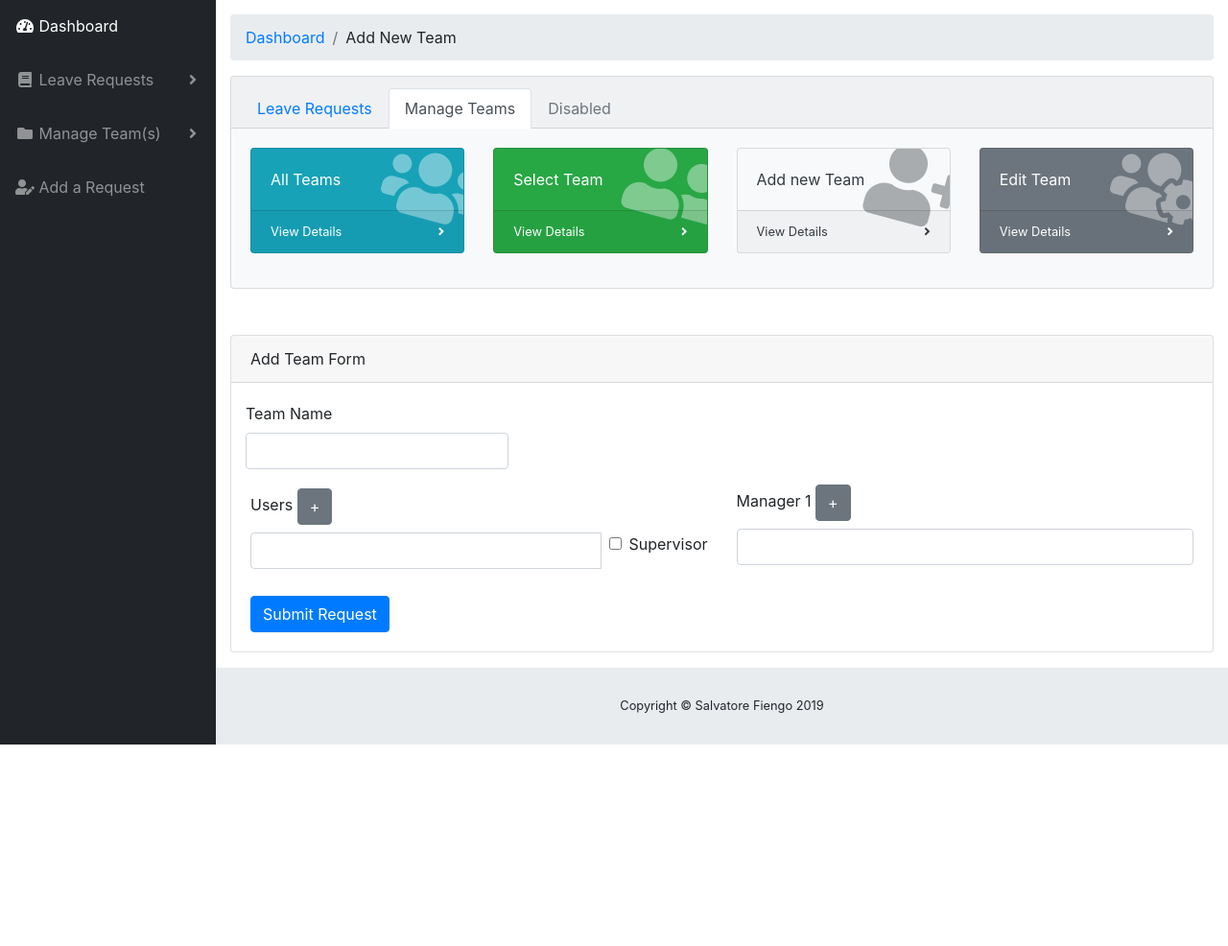
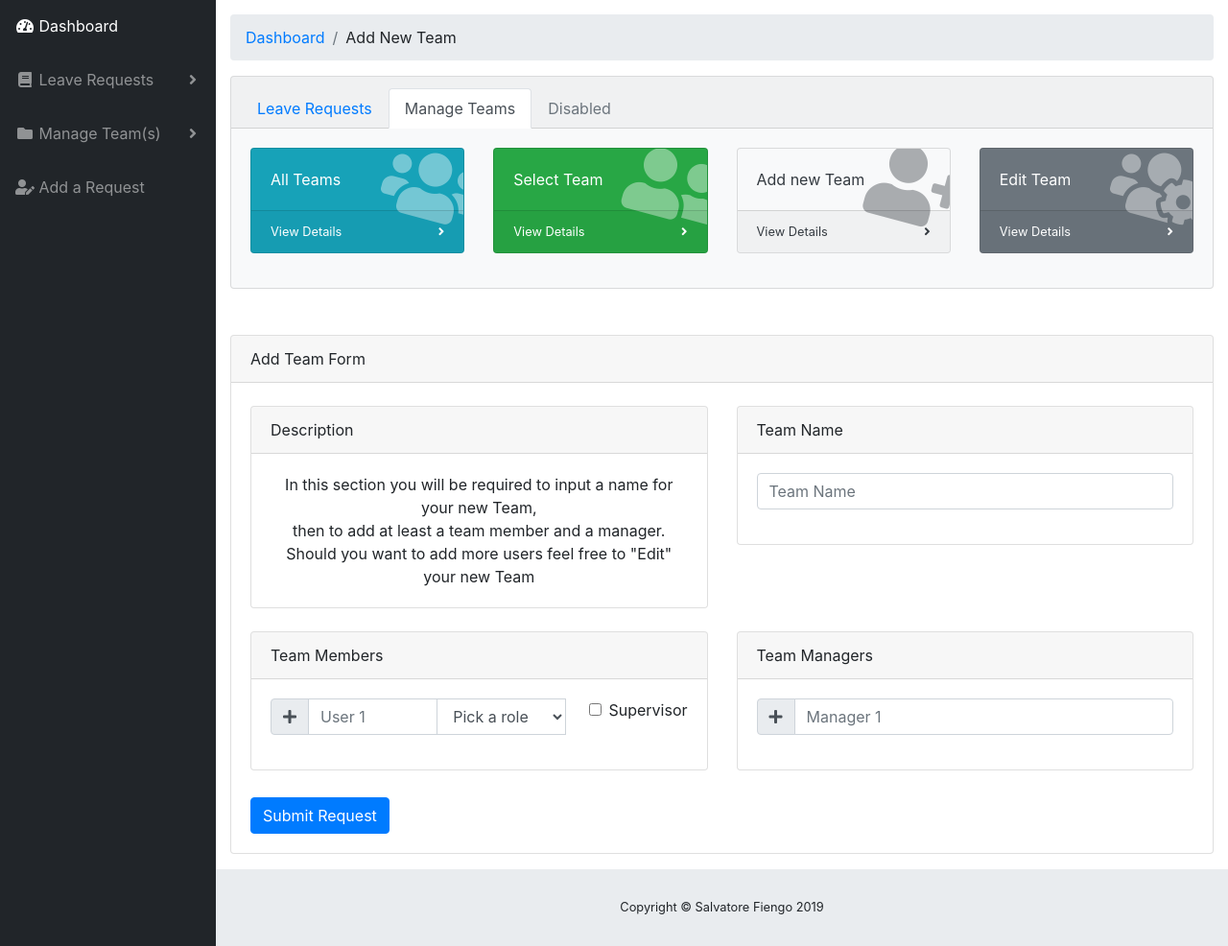
Before and after one commit to SalvatoreFiengo/leave_requests_manager, a Flask app: page /teams/add_team in a window 1280 px wide. Shown: the part 57-1043 px from the top of the page at 96% size. Before the commit the page ends 833 px from the top, so only its background shows below. Run offline with Flask 2, Linux system fonts and the light colour scheme; data that the repository does not hold is empty; some libraries are stand-ins or nearby versions.

Commit message:
fixed helper.py -- to get correct number in badges in controller.html, implemented insert new team, fixed related form

```diff
--- a/app.py
+++ b/app.py
@@ -209,5 +209,28 @@ def add_new_team():
     userslist=mongo.db.userslist.find()
     requests=helper.get_items_number_by_status(mongo.db.userslist)
     return render_template('addNewTeam.html',userslist=userslist,requests=requests,show_teams=True,crumbname="Add New Team")
+
+@app.route('/teams/insert_team', methods=["POST"])
+def insert_team():
+    req= request.form.to_dict()
+    users=[]
+    checkboxes=[]
+    managers=[]
+    print(req)
+    for item in req:
+        if item.startswith('manager'):
+            managers.append({'email':req[item],'approver':True})
+        elif item.startswith('checkbox'):
+            checkboxes.append(item)
+        elif item.startswith('user') and req.get('checkuser_'+item[-1],False) == 'on' :
+            users.append({'email':req[item],'approver':True,'role':req['role_'+item[-1]]})
+        elif item.startswith('user') and req.get('checkuser_'+item[-1],False)==False :
+            users.append({'email':req[item]})
+        else:
+            continue
+
+    mongo.db.team.insert_one({'name':req['team_name'],'users':users,'managers':managers})
+    return redirect(url_for('teams'))
+
 if __name__ == '__main__':
     app.run(host=os.environ.get('IP'), port=os.environ.get('PORT'), debug=True)
--- a/helper.py
+++ b/helper.py
@@ -5,14 +5,16 @@ def get_items_number_by_status(collection):
     rejected=0
     to_be_approved=0
     for item in collection.find():
-        if item["leave_request"][-1]["deleted"]== False:
-            all_results=all_results+1
-            if item["leave_request"][-1]["approved"] == True:
-                approved=approved+1
-            elif item["leave_request"][-1]["rejected"] == True:
-                rejected=rejected+1
-            elif item["leave_request"][-1]["approved"]==False and item["leave_request"][-1]["rejected"]==False:
-                to_be_approved=to_be_approved+1
+        if item["leave_request"]:
+          for request in item["leave_request"]:
+            if request["deleted"]== False:
+                all_results=all_results+1
+                if request["approved"] == True:
+                    approved=approved+1
+                elif request["rejected"] == True:
+                    rejected=rejected+1
+                elif request["approved"]==False and request["rejected"]==False:
+                    to_be_approved=to_be_approved+1
     results={
         "approved":approved,
         "rejected":rejected,
--- a/static/css/main.css
+++ b/static/css/main.css
@@ -39,3 +39,7 @@ footer.custom{
     width: 96%;
     margin: 2%;
 }
+
+.pointer{
+    cursor:pointer;
+}
--- a/templates/addNewTeam.html
+++ b/templates/addNewTeam.html
@@ -6,34 +6,75 @@
         Add Team Form
     </div>
     <div class="card-body">
-        <form action="{{url_for('add_new_team')}}" method="POST">
+        <form action="{{url_for('insert_team')}}" method="POST">
+            <div class="row">
+                <div class="col-md-6 my-1">
+                    <div class="card mb-3">
+                        <div class="card-header">Description</div>
+                        <div class="card-body text-center">
+                            In this section you will be required to input a name for your new Team,</br>
+                            then to add at least a team member and a manager. </br>
+                            Should you want to add more users feel free to "Edit" your new Team
+                        </div>
+                    </div>
+                </div>
+                <div class="col-md-6 my-1">
+                    <div class="card mb-3">
+                        <div class="card-header">Team Name</div>
+                        <div class="card-body">
                             <div class="form-row">
-                <div class="form-group">
-                    <label for="team_name">Team Name</label>
-                    <input class="form-control" type="text" maxlength="10" id="team_name" name="team_name">
+                                <div class="form-group col">
+                                    <input class="form-control" type="text" id="team_name" name="team_name" placeholder="Team Name" required>
+                                </div>
+                            </div>
+                        </div>
+                    </div>
                 </div>
             </div>
             <div class="row">
                 <div class="col-md-6 my-1">
+                    <div class="card mb-3">
+                        <div class="card-header">Team Members</div>
+                        <div class="card-body">
                             <div class="form-row">
                                 <div id="user_container" class="form-group col">
-                            <label for="user_1">Users <button id="add_user" class="btn btn-secondary">+</button></label>
                                     <div class="input-group">
-                                <input class="form-control" type="text" id="user_1" maxlength="10" name="user_1">
+                                        <div class="input-group-prepend">
+                                            <div id="add_user" class="input-group-text pointer">
+                                                <i class="fas fa-plus add_user"></i>
+                                            </div>
+                                        </div>
+                                        <input class="form-control" type="email" id="user_1" name="user_1" placeholder="User 1" required>
+                                        <select class="form-control mr-3" name="role_1" id="role_1">
+                                            <option default value="Agent">Pick a role</option>
+                                            <option value="Agent">Agent</option>
+                                            <option value="Team Lead">Team Lead</option>
+                                        </select>
                                         <div class="form-check ml-2 mb-2">
-                                    <input class="form-check-input" type="checkbox" id="supervisor_checkbox_1">
+                                            <input class="form-check-input" name="checkuser_1" type="checkbox" id="supervisor_checkbox_1">
                                             <label class="form-check-label" for="supervisor_checkbox_1">Supervisor</label>
                                         </div>
                                     </div>
                                 </div>
                             </div>
                         </div>
-                <div class="col-md-6">
+                    </div>
+                </div>
+                <div class="col-md-6 my-1">
+                    <div class="card mb-3">
+                        <div class="card-header">Team Managers</div>
+                        <div class="card-body">
                             <div class="form-row">
                                 <div id="managers_container" class="form-group col">
-                            <label for="manager_1">Manager 1 <button id="add_manager" class="btn btn-secondary">+</button></label>
                                     <div class="input-group">
-                                <input class="form-control" type="text" id="manager_1" maxlength="10" name="manager_1">
+                                        <div class="input-group-prepend">
+                                            <div id="add_manager" class="input-group-text pointer">
+                                                <i class="fas fa-plus add_user"></i>
+                                            </div>
+                                        </div>
+                                        <input class="form-control" type="email" id="manager_1" name="manager_1" placeholder="Manager 1" required>
+                                    </div>
+                                </div>
                             </div>
                         </div>
                     </div>
@@ -51,14 +92,33 @@
             let nextInput=parseInt($('#managers_container input.form-control').last().attr('name').slice(-1));
             nextInput=nextInput+1
             $('#managers_container')
-                .append('<label for="manager_'+nextInput+'">Manager '+nextInput+'</label><input class="form-control mt-2" type="text" id="manager'+nextInput+'" maxlength="10" name="manager_'+nextInput+'">')
+                .append(`<div class="input-group mt-3">
+                            <div class="input-group-prepend">
+                                <div class="input-group-text pointer">
+                                    <i class="fas fa-at"></i>
+                                </div>
+                            </div>
+                            <input class="form-control" type="email" name="manager_`+nextInput+`" placeholder="Manager `+nextInput+`" required>
+                        </div>`)
         })
         $('#add_user').click(function(event){
             event.preventDefault()
             let nextInput=parseInt($('#user_container input.form-control').last().attr('name').slice(-1));
             nextInput=nextInput+1
             $('#user_container')
-                .append('<label for="user_'+nextInput+'">User '+nextInput+'</label><div class="input-group"><input class="form-control mt-2" type="text" id="user'+nextInput+'" maxlength="10" name="user_'+nextInput+'"><div class="form-check ml-2 mb-2"><input class="form-check-input" type="checkbox" id="supervisor_checkbox_'+nextInput+'"><label class="form-check-label" for="supervisor_checkbox_'+nextInput+'">Supervisor</label></div></div>')
+                .append(`<div class="input-group mt-3">
+                    <div class="input-group-prepend"><div class="input-group-text"><i class="fas fa-at"></i></div></div>
+                    <input class="form-control" type="email" name="user_`+nextInput+` placeholder="user `+nextInput+`" required ">
+                    <select class="form-control mr-3" name="role_`+nextInput+`">
+                        <option default value="Agent">Pick a role</option>
+                        <option value="Agent">Agent</option>
+                        <option value="Team Lead">Team Lead</option>
+                    </select>
+                    <div class="form-check ml-2 mb-2">
+                        <input class="form-check-input" name="checkuser_`+nextInput+`" type="checkbox" id="supervisor_checkbox_`+nextInput+`">
+                        <label class="form-check-label" for="supervisor_checkbox_`+nextInput+`">Supervisor</label>
+                    </div>
+                </div>`)
         })
     })
 </script>
```
Lines whose indentation alone changed are shown as unchanged.
